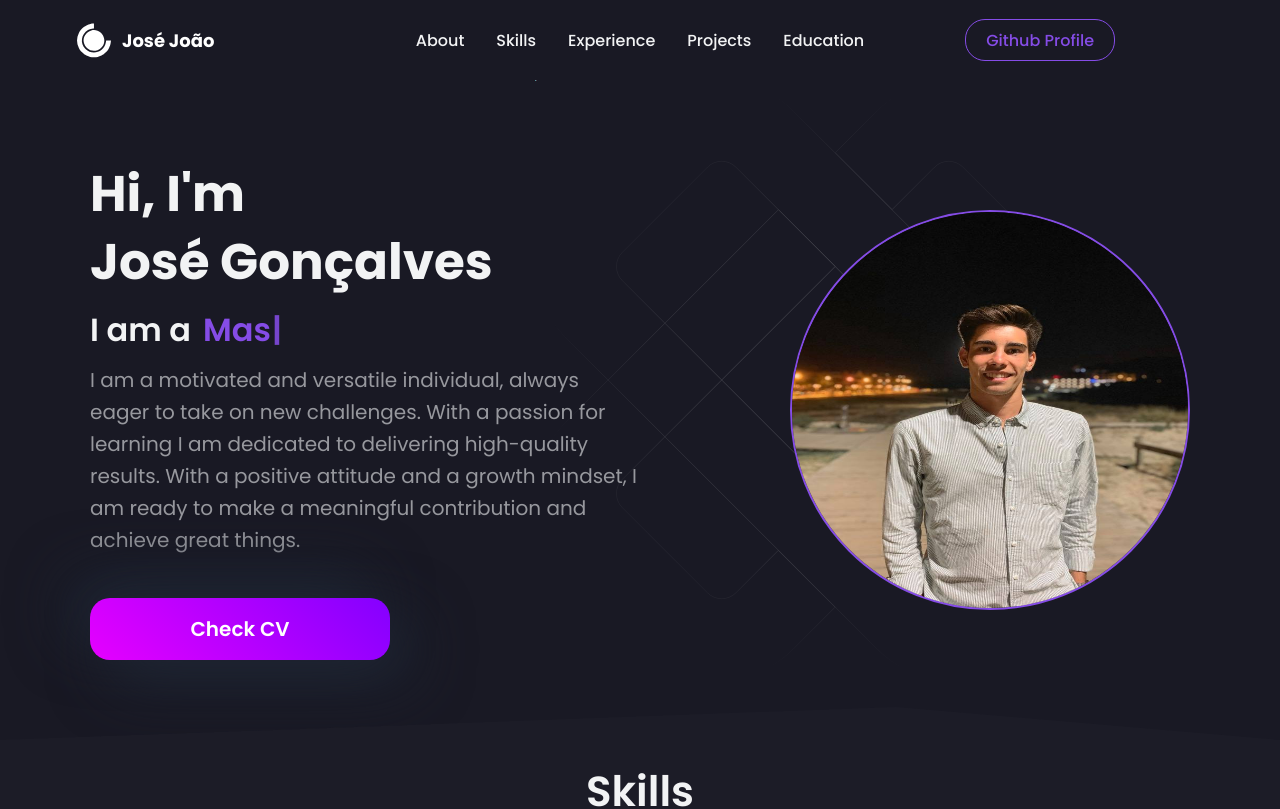
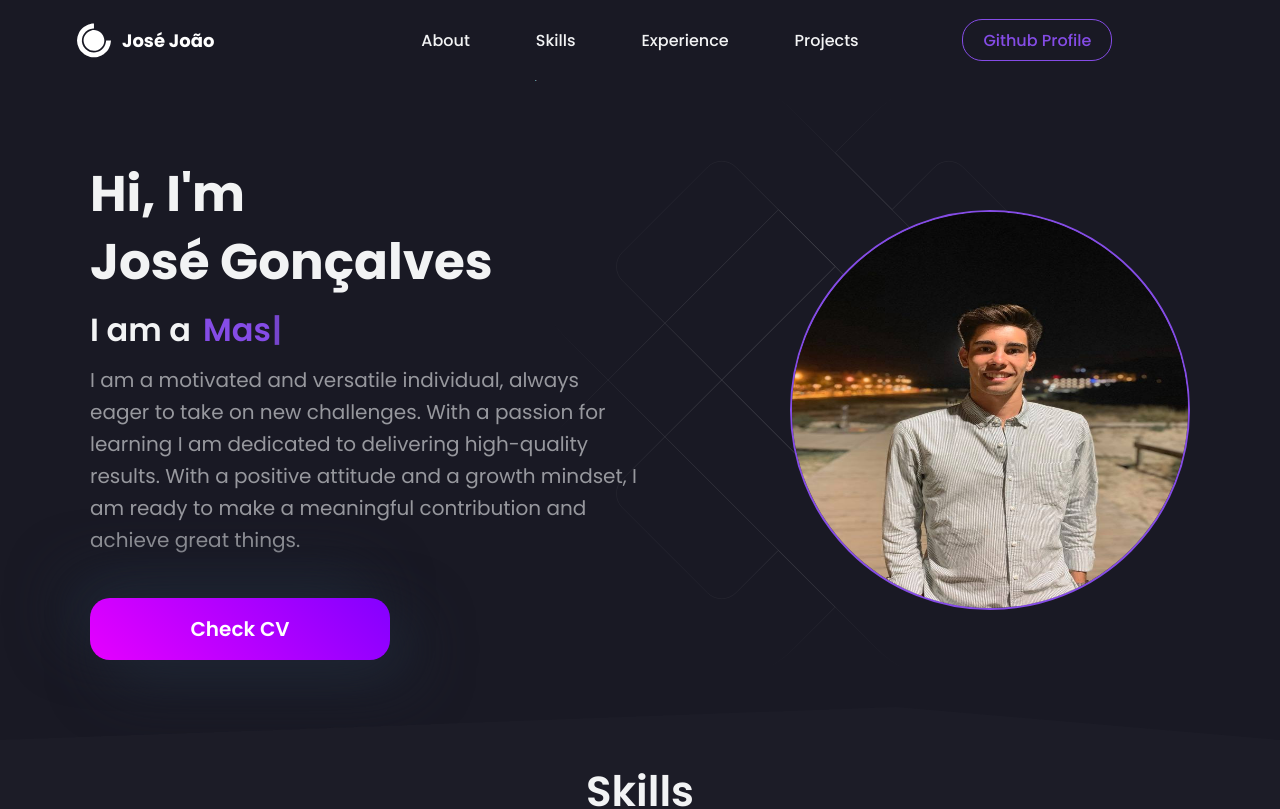
Before and after one commit to jjgonc/portfolio-website, a React (Create React App) app in the folder portfolio/: page / in a window 1280 px wide. Shown: the top 809 px of the page. Built offline with nearby package versions, Linux system fonts and the light colour scheme.

Commit message:
deleted education

```diff
--- a/portfolio/src/components/Cards/ProjectCards.jsx
+++ b/portfolio/src/components/Cards/ProjectCards.jsx
@@ -154,7 +154,7 @@ const Avatar = styled.img`
 `
 
 const ProjectCards = ({ project }) => {
-    const [expanded, setExpanded] = useState(false);
+    const [expanded] = useState(false);
 
     return (
         <Card>
--- a/portfolio/src/components/Footer/index.js
+++ b/portfolio/src/components/Footer/index.js
@@ -94,7 +94,7 @@ function Footer() {
           <NavLink href="#skills">Skills</NavLink>
           <NavLink href="#experience">Experience</NavLink>
           <NavLink href="#projects">Projects</NavLink>
-          <NavLink href="#education">Education</NavLink>
+          {/* <NavLink href="#education">Education</NavLink> */}
         </Nav>
         <SocialMediaIcons>
           <SocialMediaIcon href={Bio.facebook} target="display"><FacebookIcon /></SocialMediaIcon>
--- a/portfolio/src/components/Navbar/index.js
+++ b/portfolio/src/components/Navbar/index.js
@@ -176,7 +176,7 @@ const Navbar = () => {
           <NavLink href='#skills'>Skills</NavLink>
           <NavLink href='#experience'>Experience</NavLink>
           <NavLink href='#projects'>Projects</NavLink>
-          <NavLink href='#education'>Education</NavLink>
+          {/* <NavLink href='#education'>Education</NavLink> */}
         </NavItems>
         <ButtonContainer>
           <GithubButton href={Bio.github} target="_blank">Github Profile</GithubButton>
@@ -188,7 +188,7 @@ const Navbar = () => {
             <MobileMenuLinks href='#skills' onClick={() => {setIsOpen(!isOpen)}}>Skills</MobileMenuLinks>
             <MobileMenuLinks href='#experience' onClick={() => {setIsOpen(!isOpen)}}>Experience</MobileMenuLinks>
             <MobileMenuLinks href='#projects' onClick={() => {setIsOpen(!isOpen)}}>Projects</MobileMenuLinks>
-            <MobileMenuLinks href='#education' onClick={() => {setIsOpen(!isOpen)}}>Education</MobileMenuLinks>
+            {/* <MobileMenuLinks href='#education' onClick={() => {setIsOpen(!isOpen)}}>Education</MobileMenuLinks> */}
             <GithubButton style={{padding: '10px 16px',background: `${theme.primary}`, color: 'white',width: 'max-content'}} href={Bio.github} target="_blank">Github Profile</GithubButton>
           </MobileMenu>
         }
```
Also changed, not shown: portfolio/src/components/Education/index.js (deleted, +0 -9 lines).
